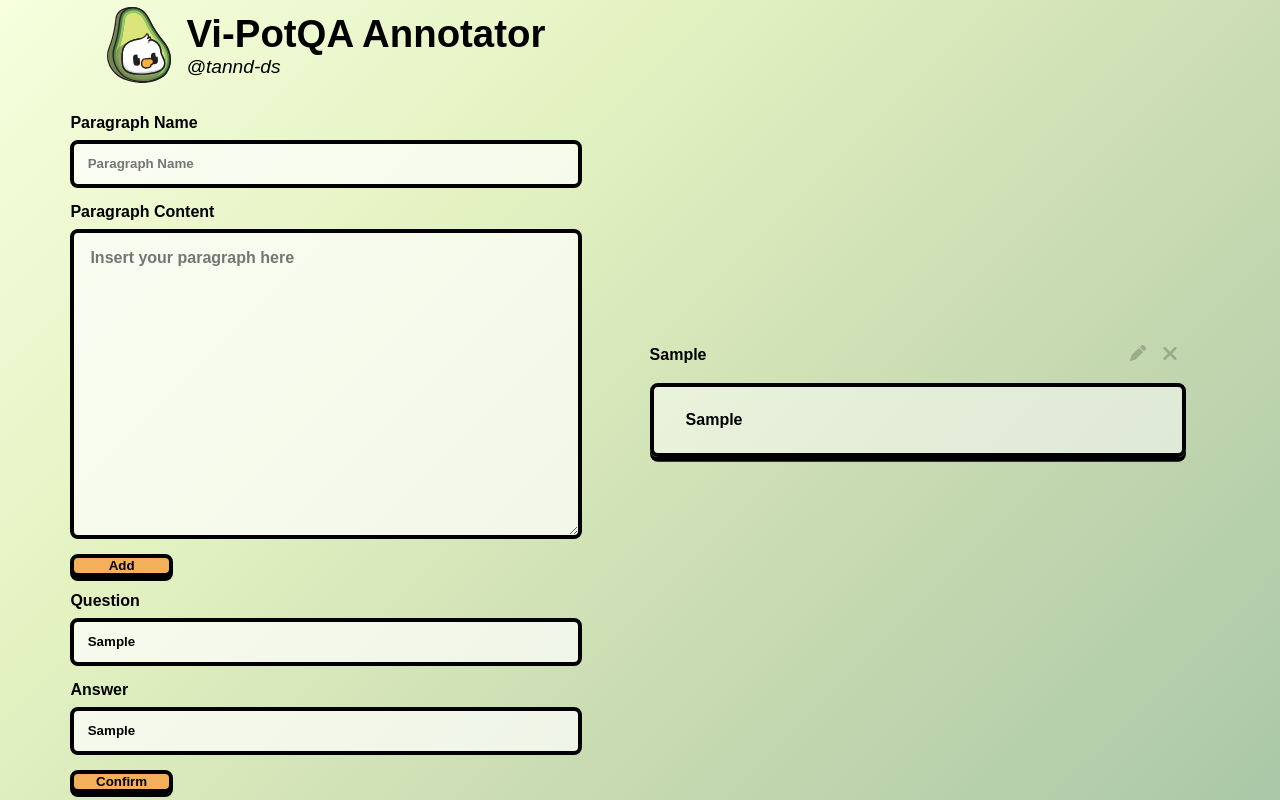
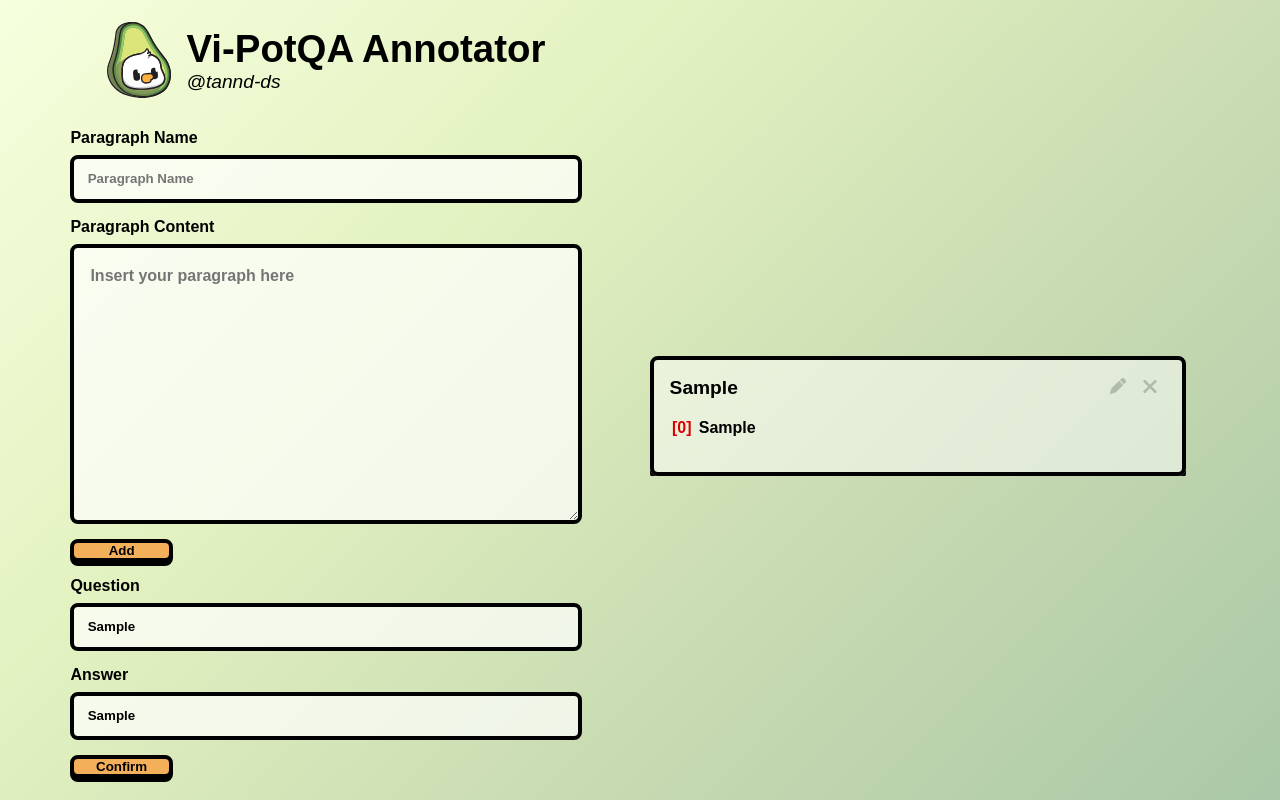
Before and after one commit to tannd-ds/vi-potqa, a Vue app: page / in a window 1280 px wide. Both pictures are taken after typing "Sample", "Sample", "Sample", "Sample" into the empty fields and a click on the button "Add". Built offline with nearby package versions, Linux system fonts and the light colour scheme.

Commit message:
update para view as actual paragraph

```diff
--- a/src/App.vue
+++ b/src/App.vue
@@ -24,7 +24,6 @@
   }
 
   function add_para() {
-    console.log(ps)
     if (hasValidInput()) {
       const p_temp = {
         name: p_name.value,
@@ -77,6 +76,10 @@
     confirmed_data.value.push([data])
     localStorage.setItem("data", JSON.stringify(confirmed_data.value))
   }
+
+  function sentence_to_word(sentence) {
+    return sentence.split(" ")
+  }
 </script>
 
 <template>
@@ -95,7 +98,7 @@
       </div>
       <div class="p-name">
         <label class="disable-select" for="content-input">Paragraph Content</label>
-        <textarea id="content-input" v-model="p_content" placeholder="Insert your paragraph here" rows="15" spellcheck="false" autocomplete="off" aria-autocomplete="none"></textarea>
+        <textarea id="content-input" v-model="p_content" placeholder="Insert your paragraph here" rows="10" spellcheck="false" autocomplete="off" aria-autocomplete="none"></textarea>
       </div>
       <button class="btn add-btn" @click="add_para">Add</button>
       <div class="p-name">
@@ -119,7 +122,9 @@
               <button class="remove-btn" @click="remove_para(p)" title="Remove Paragraph"><img src="./assets/xmark-solid.svg"></button>
             </div>
           </div>
-          <div class="s-confirmed" v-for="s in p.content">
+          <p class="s-list">
+            <span class="s-confirmed" v-for="s in p.content">
+              <span class="word s-index">
                 <input
                 type="checkbox"
                 name="optional"
@@ -128,8 +133,21 @@
                 v-model="checked_ids"
                 required hidden
                 >
-            <label :for="String(find_index_a_in_b(p, ps)) + '-' + String(find_index_a_in_b(s, p.content))" class="">{{ s }}</label>
-          </div>
+                <label :for="String(find_index_a_in_b(p, ps)) + '-' + String(find_index_a_in_b(s, p.content))" class="disable-select">[{{ find_index_a_in_b(s, p.content) }}]</label>
+              </span>
+              <span class="word" v-for="w in sentence_to_word(s)">
+                <input
+                type="checkbox"
+                name="optional"
+                :id="String(find_index_a_in_b(p, ps)) + '-' + String(find_index_a_in_b(s, p.content))"
+                :value="String(find_index_a_in_b(p, ps)) + '-' + String(find_index_a_in_b(s, p.content))"
+                v-model="checked_ids"
+                required hidden
+                >
+                <label :for="String(find_index_a_in_b(p, ps)) + '-' + String(find_index_a_in_b(s, p.content))" class="disable-select">{{ w }}</label>
+              </span>
+            </span>
+          </p>
         </div>
       </div>
     </div>
--- a/src/assets/main.css
+++ b/src/assets/main.css
@@ -75,6 +75,7 @@
 .p-name textarea {
   padding: 1em 1em;
   font-size: 100%;
+  line-height: 1.5em;
 }
 
 .p-name input:focus, textarea:focus {
@@ -112,7 +113,7 @@
 
 /* ----- Right Panel Side ----- */
 
-.right-panel { /*this is the same as the left-panel*/
+.right-panel {
   margin: 2vw;
   width: 45%;
   max-height: 92vh;
@@ -126,6 +127,11 @@
   display: flex;
   justify-content:space-between;
   align-items: center;
+}
+
+.p-name-bar h4 {
+  font-weight: 900;
+  font-size: 1.2em;
 }
 
 .p-list {
@@ -162,46 +168,49 @@
   margin-top: 2em;
   margin-right: 1.5em;
   margin: 2em 1.5em 0 1em;
-  padding-bottom: 2em;
+  padding: 1em 1em 2em 1em;
   display: flex;
   flex-direction: column;
   gap: 1em;
+  border: 0.3em solid rgba(0, 0, 0, 1);
+  border-radius: 1vh;
+  box-shadow: 0px 0.3em rgba(0, 0, 0, 1);
+  line-height: 1.5em;
+  background-color: rgba(255, 255, 255, 0.5);
 }
 
 .s-confirmed {
-  display: flex;
-  flex-direction: column;
-  gap: 1em;
+  width: 100%;
+  transition: all 0.1s ease;
+  padding: 0.15em 0em 0.15em 0em;
+}
 
-  text-align: justify;
+.s-confirmed:hover {
+  color: #850000;
+  transition: all 0.1s ease;
+}
 
-  transition: all 0.1s ease;
-
+.s-confirmed:has(input:checked) {
+  color: #E97777;
+  /* background-color: var(--black); */
+  box-shadow: 0px 0em rgba(0, 0, 0, 1);
+  transform: translate(0em, 0.3em);
+  transition: all 0.2s ease;
 }
 
 .s-confirmed label {
-  border-radius: 0.5em;
-  padding: 1.2em 2em;
-  background-color: rgba(255, 255, 255, 0.5);
-  border: 0.3em solid rgba(0, 0, 0, 1);
-  box-shadow: 0px 0.3em rgba(0, 0, 0, 1);
+  padding: 0.15em 0.3em 0em 0.15em;
   cursor: pointer;
-  line-height: 1.75em;
   transition: all 0.1s ease;
 }
 
-.s-confirmed label:hover {
-  background-color: #f4af5b;
-  /* transform: translate(-0.2em); */
-  transition: all 0.2s ease;
+.s-index {
+  color: #DC0000;
 }
 
-.s-confirmed input:checked~label {
-  background-color: var(--black);
-  color: var(--primary-accent-color);
-  box-shadow: 0px 0em rgba(0, 0, 0, 1);
-  transform: translate(0em, 0.3em);
-  transition: all 0.2s ease;
+.word {
+  display: inline-block;
+  cursor: pointer;
 }
 
 /* ----- Modal ----- */
```
Lines whose indentation alone changed are shown as unchanged.
